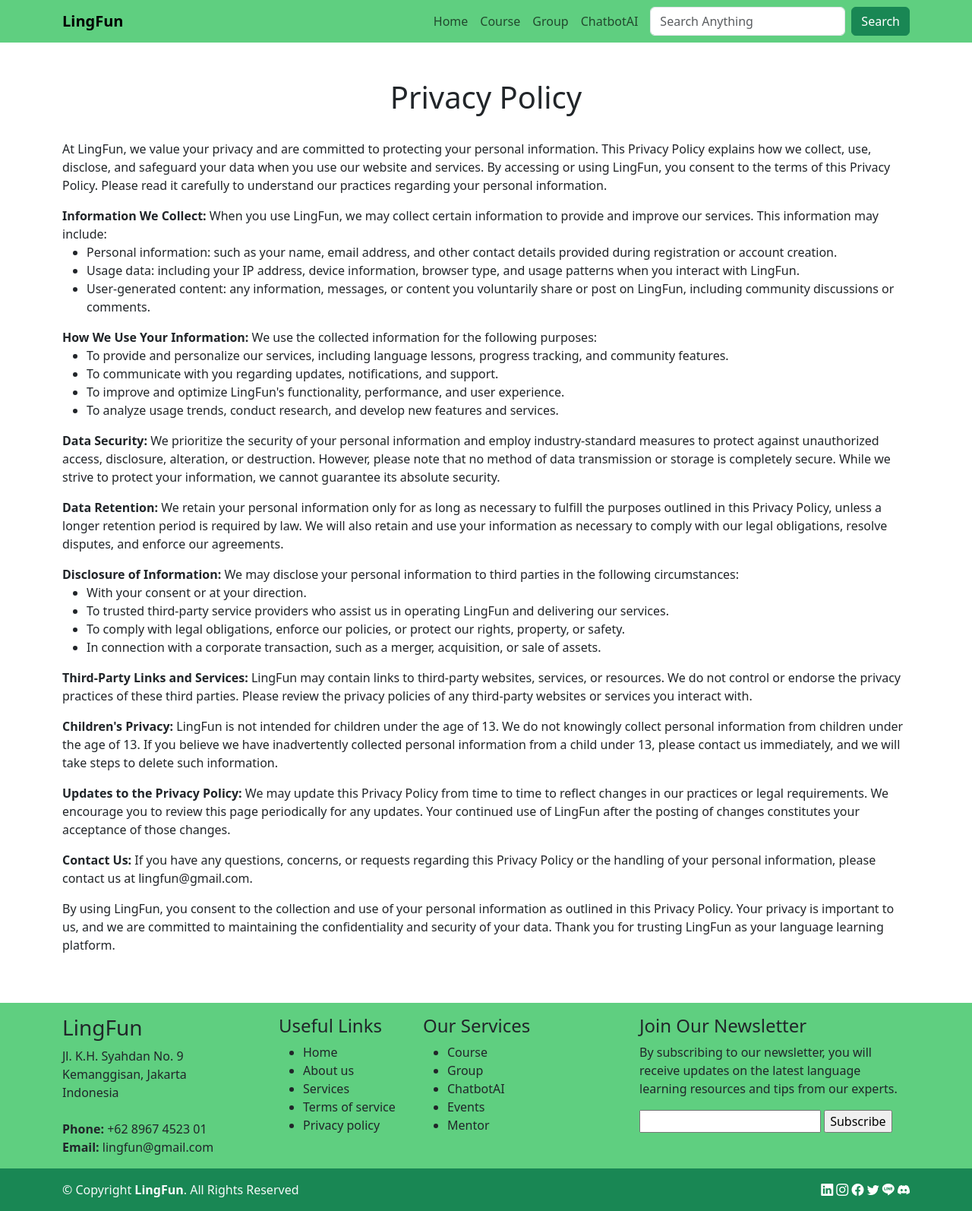
After one commit to Penk13/LingFun, a Django app: page /privacy_policy/ in a window 1280 px wide. The commit adds this page. Shown: the whole page at 76% size. Run offline with Django 3.2, Linux system fonts and the light colour scheme; some libraries are stand-ins or nearby versions.

Commit message:
create some core pages

```diff
--- a/base/urls.py
+++ b/base/urls.py
@@ -18,13 +18,17 @@ from django.urls import path, include
 from django.conf import settings
 from django.conf.urls.static import static
 
-from core.views import home
+from core.views import home, about_us, services, terms_of_service, privacy_policy
 
 urlpatterns = [
     path('admin/', admin.site.urls),
     path('accounts/', include('allauth.urls')),
 
     path('', home, name='home'),
+    path('about-us/', about_us, name='about-us'),
+    path('services/', services, name='services'),
+    path('terms-of-service/', terms_of_service, name='terms-of-service'),
+    path('privacy_policy/', privacy_policy, name='privacy-policy'),
 ]
 
 if settings.DEBUG:
--- a/core/views.py
+++ b/core/views.py
@@ -3,3 +3,15 @@ from django.shortcuts import render
 # Create your views here.
 def home(request):
     return render(request, "core/home.html")
+
+def about_us(request):
+    return render(request, "core/about_us.html")
+
+def services(request):
+    return render(request, "core/services.html")
+
+def terms_of_service(request):
+    return render(request, "core/terms_of_service.html")
+
+def privacy_policy(request):
+    return render(request, "core/privacy_policy.html")
--- a/templates/base.html
+++ b/templates/base.html
@@ -19,14 +19,14 @@
 	<header>
 		<nav class="navbar navbar-expand-lg" style="background-color: #5fcf80;">
 			<div class="container">
-				<a class="navbar-brand fw-bold" href="#">LingFun</a>
+				<a class="navbar-brand fw-bold" href="{% url 'home' %}">LingFun</a>
 				<button class="navbar-toggler" type="button" data-bs-toggle="collapse" data-bs-target="#navbarSupportedContent">
 					<span class="navbar-toggler-icon"></span>
 				</button>
 				<div class="collapse navbar-collapse" id="navbarSupportedContent">
 					<ul class="navbar-nav mx-2 ms-auto mb-2 mb-lg-0">
 						<li class="nav-item">
-							<a class="nav-link" href="#">Home</a>
+							<a class="nav-link" href="{% url 'home' %}">Home</a>
 						</li>
 						<li class="nav-item">
 							<a class="nav-link" href="#">Course</a>
@@ -73,11 +73,11 @@
 				<div class="col-lg-2 col-md-6 footer-links">
 					<h4>Useful Links</h4>
 					<ul>
-						<li><a class="text-dark text-decoration-none" href="#">Home</a></li>
-						<li><a class="text-dark text-decoration-none" href="#">About us</a></li>
-						<li><a class="text-dark text-decoration-none" href="#">Services</a></li>
-						<li><a class="text-dark text-decoration-none" href="#">Terms of service</a></li>
-						<li><a class="text-dark text-decoration-none" href="#">Privacy policy</a></li>
+						<li><a class="text-dark text-decoration-none" href="{% url 'home' %}">Home</a></li>
+						<li><a class="text-dark text-decoration-none" href="{% url 'about-us' %}">About us</a></li>
+						<li><a class="text-dark text-decoration-none" href="{% url 'services' %}">Services</a></li>
+						<li><a class="text-dark text-decoration-none" href="{% url 'terms-of-service' %}">Terms of service</a></li>
+						<li><a class="text-dark text-decoration-none" href="{% url 'privacy-policy' %}">Privacy policy</a></li>
 					</ul>
 				</div>
 				<div class="col-lg-3 col-md-6 footer-links">
--- a/templates/core/home.html
+++ b/templates/core/home.html
@@ -11,7 +11,7 @@
         </div>
     </div>
 </div>
-<div class="home2 container my-5" style="">
+<div class="home2 container my-5">
     <h2 class="my-3 text-center fw-bold">Why Choose LingFun?</h2>
     <div class="row text-center">
         <div class="col-12 col-lg-4 p-3"><i class="fa-solid fa-users fa-5x m-3"></i><h3>Community</h3>
--- /dev/null
+++ b/templates/core/privacy_policy.html
@@ -0,0 +1,117 @@
+{% extends 'base.html' %} {% load static %}
+
+{% block title_page %} Privacy Policy {% endblock title_page %}
+
+{% block content %}
+<div class="container py-5">
+    <h1 class="text-center">Privacy Policy</h1><br>
+
+    <p>
+        At LingFun, we value your privacy and are committed to protecting your personal information. This Privacy
+        Policy explains how we collect, use, disclose, and safeguard your data when you use our website and services.
+        By accessing or using LingFun, you consent to the terms of this Privacy Policy. Please read it carefully to
+        understand our practices regarding your personal information.
+    </p>
+
+    <b>Information We Collect:</b>
+    When you use LingFun, we may collect certain information to provide and improve our services. This information
+    may include:
+    <ul>
+        <li>
+            Personal information: such as your name, email address, and other contact details provided during
+            registration or account creation.
+        </li>
+        <li>
+            Usage data: including your IP address, device information, browser type, and usage patterns when you
+            interact with LingFun.
+        </li>
+        <li>
+            User-generated content: any information, messages, or content you voluntarily share or post on
+            LingFun, including community discussions or comments.
+        </li>
+    </ul>
+
+    <b>How We Use Your Information:</b>
+    We use the collected information for the following purposes:
+
+    <ul>
+        <li>
+            To provide and personalize our services, including language lessons, progress tracking, and community features.
+        </li>
+        <li>
+            To communicate with you regarding updates, notifications, and support.
+        </li>
+        <li>
+            To improve and optimize LingFun's functionality, performance, and user experience.
+        </li>
+        <li>
+            To analyze usage trends, conduct research, and develop new features and services.
+        </li>
+    </ul>
+
+    <p>
+        <b>Data Security:</b>
+        We prioritize the security of your personal information and employ industry-standard measures to protect
+        against unauthorized access, disclosure, alteration, or destruction. However, please note that no method of
+        data transmission or storage is completely secure. While we strive to protect your information, we cannot
+        guarantee its absolute security.
+    </p>
+
+    <p>
+        <b>Data Retention:</b>
+        We retain your personal information only for as long as necessary to fulfill the purposes outlined in this
+        Privacy Policy, unless a longer retention period is required by law. We will also retain and use your
+        information as necessary to comply with our legal obligations, resolve disputes, and enforce our agreements.
+    </p>
+
+    <b>Disclosure of Information:</b>
+    We may disclose your personal information to third parties in the following circumstances:
+    <ul>
+        <li>
+            With your consent or at your direction.
+        </li>
+        <li>
+            To trusted third-party service providers who assist us in operating LingFun and delivering our services.
+        </li>
+        <li>
+            To comply with legal obligations, enforce our policies, or protect our rights, property, or safety.
+        </li>
+        <li>
+            In connection with a corporate transaction, such as a merger, acquisition, or sale of assets.
+        </li>
+    </ul>
+
+    <p>
+        <b>Third-Party Links and Services:</b>
+        LingFun may contain links to third-party websites, services, or resources. We do not control or endorse the
+        privacy practices of these third parties. Please review the privacy policies of any third-party websites or
+        services you interact with.
+    </p>
+
+    <p>
+        <b>Children's Privacy:</b>
+        LingFun is not intended for children under the age of 13. We do not knowingly collect personal information
+        from children under the age of 13. If you believe we have inadvertently collected personal information from a
+        child under 13, please contact us immediately, and we will take steps to delete such information.
+    </p>
+
+    <p>
+        <b>Updates to the Privacy Policy:</b>
+        We may update this Privacy Policy from time to time to reflect changes in our practices or legal requirements.
+        We encourage you to review this page periodically for any updates. Your continued use of LingFun after the
+        posting of changes constitutes your acceptance of those changes.
+    </p>
+
+    <p>
+        <b>Contact Us:</b>
+        If you have any questions, concerns, or requests regarding this Privacy Policy or the handling of your
+        personal information, please contact us at lingfun@gmail.com.
+    </p>
+
+    <p>
+        By using LingFun, you consent to the collection and use of your personal information as outlined in this
+        Privacy Policy. Your privacy is important to us, and we are committed to maintaining the confidentiality and
+        security of your data. Thank you for trusting LingFun as your language learning platform.
+    </p>
+</div>
+{% endblock content %}
```
Also changed, not shown: templates/core/about_us.html (added, +54 -0 lines), templates/core/services.html (added, +73 -0 lines), templates/core/terms_of_service.html (added, +96 -0 lines).
